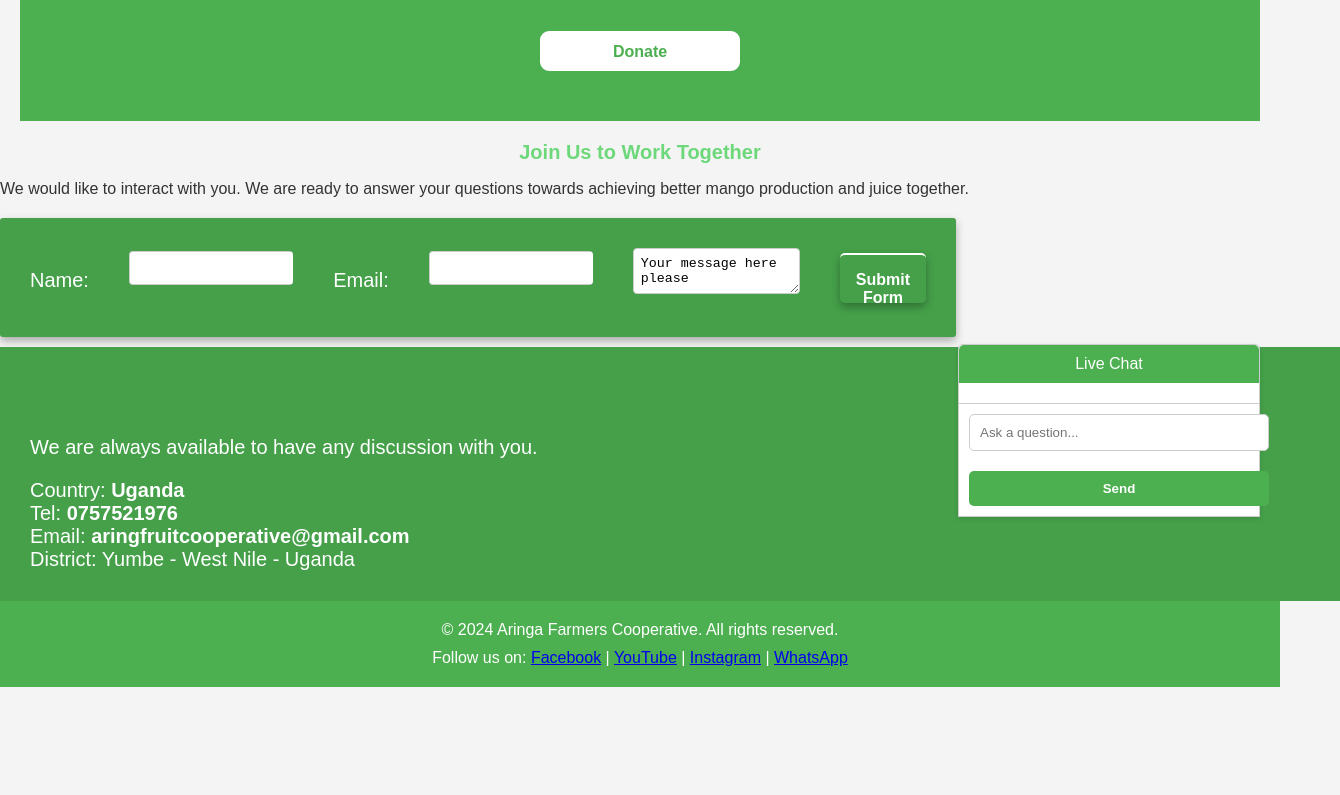
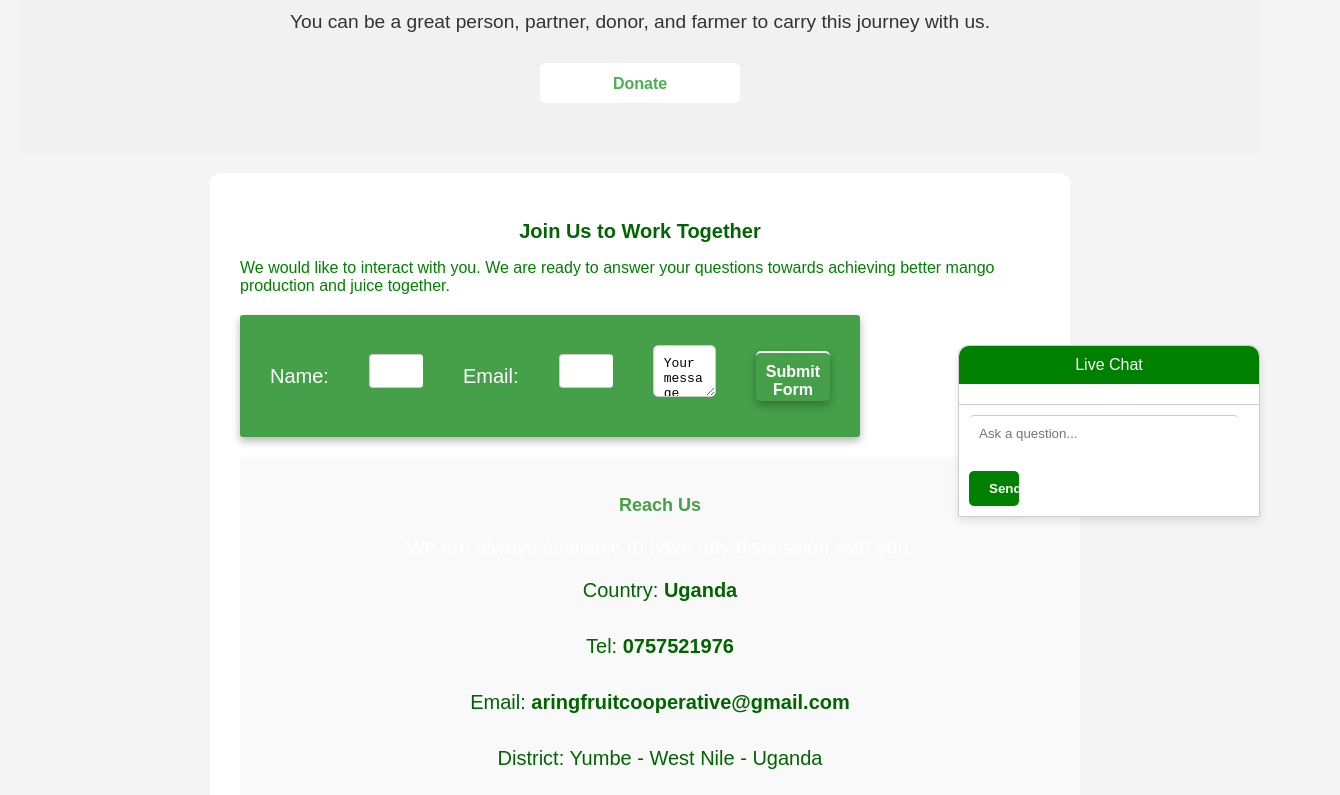
Before and after one commit to AbuThecoder-cmd/aringafruitfarmerscooperativesocietylimited.github.io, a plain HTML site: page contact.html in a window 1280 px wide. Shown: the part 283-1078 px from the top of the page, 1340 px wide, since content can reach past the window. Before the commit the page ends 970 px from the top, so only its background shows below. Drawn offline with Linux system fonts and the light colour scheme.

Commit message:
Update styles.css

```diff
--- a/styles.css
+++ b/styles.css
@@ -1646,3 +1646,193 @@ button:hover {
     padding: 1.5rem;
   }
 }
+
+/* General styles */
+body {
+    font-family: Arial, sans-serif;
+    margin: 0;
+    padding: 0;
+    box-sizing: border-box;
+}
+
+header nav ul {
+    display: flex;
+    justify-content: center;
+    background-color: green;
+    list-style: none;
+    padding: 10px;
+}
+
+header nav ul li {
+    margin: 0 15px;
+}
+
+header nav ul li a {
+    color: white;
+    text-decoration: none;
+    font-weight: bold;
+}
+
+#call-to-action {
+    text-align: center;
+    padding: 50px 20px;
+    background-color: #f1f1f1;
+}
+
+#call-to-action h1 {
+    font-size: 2em;
+    color: green;
+}
+
+#call-to-action p {
+    color: #333;
+    margin-bottom: 20px;
+}
+
+.hover-effect {
+    background-color: orange;
+    color: white;
+    padding: 10px 20px;
+    border: none;
+    cursor: pointer;
+    border-radius: 5px;
+}
+
+.hover-effect:hover {
+    background-color: darkorange;
+}
+
+.my-contact {
+    background-color: white;
+    color: green;
+    padding: 30px;
+    max-width: 800px;
+    margin: 0 auto;
+    border-radius: 10px;
+}
+
+.my-contact h2 {
+    text-align: center;
+    color: darkgreen;
+}
+
+.my-contact form {
+    display: flex;
+    flex-direction: column;
+    margin-bottom: 20px;
+}
+
+.my-contact label, .my-contact input, .my-contact textarea {
+    margin-bottom: 10px;
+}
+
+.my-contact input, .my-contact textarea {
+    padding: 10px;
+    border: 1px solid #ccc;
+    border-radius: 5px;
+    font-size: 1em;
+}
+
+.form-button {
+    background-color: green;
+    color: white;
+    border: none;
+    padding: 10px;
+    cursor: pointer;
+    border-radius: 5px;
+}
+
+.form-button:hover {
+    background-color: darkgreen;
+}
+
+.reach {
+    margin-top: 20px;
+    text-align: center;
+    background-color: #f9f9f9;
+    padding: 20px;
+    border-radius: 5px;
+}
+
+.reach span {
+    display: block;
+    margin-bottom: 10px;
+    color: darkgreen;
+}
+
+footer {
+    text-align: center;
+    padding: 20px;
+    background-color: green;
+    color: white;
+}
+
+footer a {
+    color: orange;
+    text-decoration: none;
+}
+
+footer a:hover {
+    text-decoration: underline;
+}
+
+/* Chatbox */
+#chatBox {
+    position: fixed;
+    bottom: 0;
+    right: 20px;
+    background-color: white;
+    width: 300px;
+    box-shadow: 0 4px 8px rgba(0, 0, 0, 0.1);
+    border-radius: 10px 10px 0 0;
+}
+
+#chatHeader {
+    background-color: green;
+    color: white;
+    padding: 10px;
+    text-align: center;
+    border-radius: 10px 10px 0 0;
+}
+
+#chatBody {
+    height: 200px;
+    overflow-y: auto;
+    padding: 10px;
+}
+
+#chatInput {
+    width: calc(100% - 50px);
+    padding: 10px;
+    border: none;
+    border-top: 1px solid #ccc;
+}
+
+#chatSend {
+    width: 50px;
+    background-color: green;
+    color: white;
+    border: none;
+    cursor: pointer;
+}
+
+/* Responsive design */
+@media (max-width: 768px) {
+    header nav ul {
+        flex-direction: column;
+        padding: 0;
+    }
+
+    .my-contact, .reach {
+        padding: 15px;
+    }
+
+    #call-to-action h1 {
+        font-size: 1.5em;
+    }
+
+    #chatBox {
+        width: 100%;
+        right: 0;
+    }
+}
```
